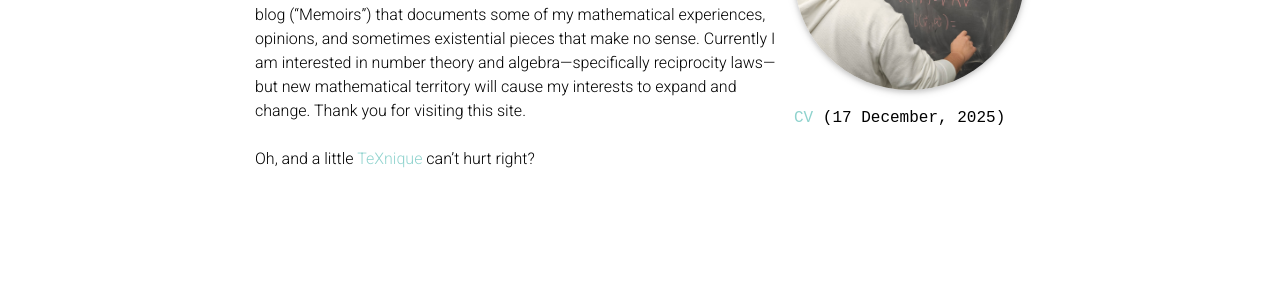
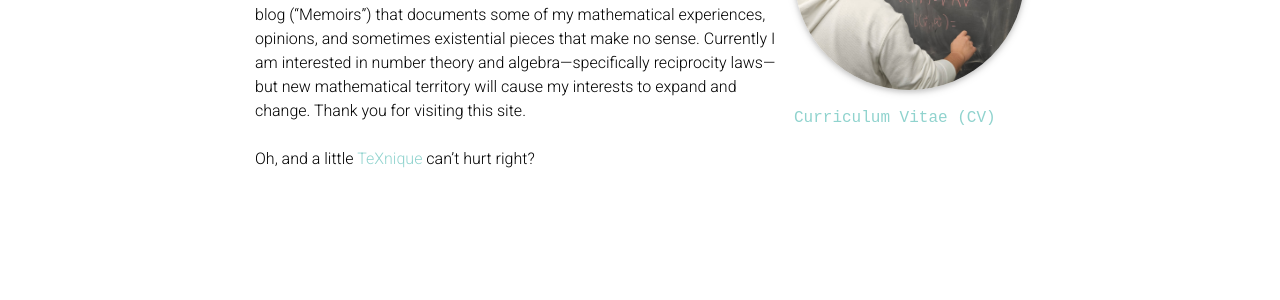
Before and after one commit to Quadcryo/quadcryo, a Jekyll site: the page built from _pages/about.md, in a window 1280 px wide. Shown: the part 311-611 px from the top of the page. Built offline with Jekyll 4.4.1, drawn with Linux system fonts in a browser that asks for light colours; full-size pictures stand in for the smaller copies a plugin makes; comment, search, counter and statistics services are not loaded; a style sheet for code colours, icons or effects is not loaded.

Commit message:
cv update

```diff
--- a/_pages/about.md
+++ b/_pages/about.md
@@ -6,7 +6,7 @@
   align: right
   image: pfp_medoingmath.jpg
   image_circular: true
-  address: <a href="https://quadcryo.github.io/quadcryo/assets/pdf/CV.pdf">CV</a> (17 December, 2025)
+  address: <a href="https://quadcryo.github.io/quadcryo/assets/pdf/CV.pdf">Curriculum Vitae (CV)</a>
 ---
 
 My name is Matias, and I am a first year student at the University of North Carolina at Chapel Hill studying (pure) mathematics.
```
Also changed, not shown: 2 other files.
